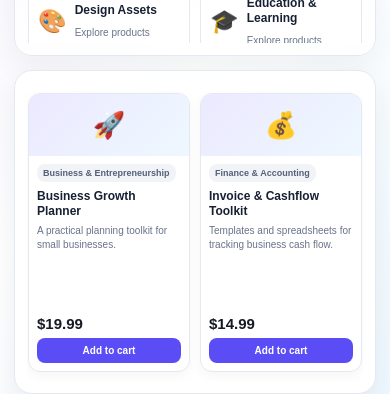
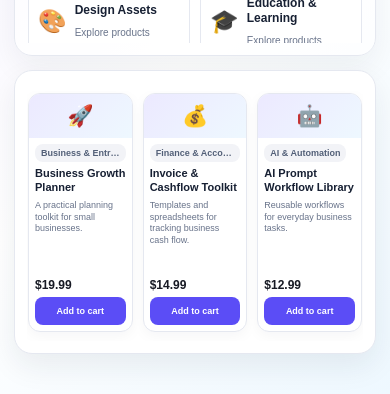
Before and after one commit to agnengineeringselectricals-crypto/diginanba, a Next.js app: page / in a window 390 px wide. Shown: the part 495-889 px from the top of the page. Built offline with nearby package versions, Linux system fonts and the light colour scheme; no server answers; the database is empty.

Commit message:
Compact featured products panel to match category panel height

```diff
--- a/app/globals.css
+++ b/app/globals.css
@@ -613,3 +613,49 @@ a.ref-need:hover .ref-solution-link{text-decoration:underline}
   }
   .ref-category{height:68px!important;min-height:68px!important;padding:9px!important}
 }
+
+
+/* Match the featured-products panel height to the category panel; show three compact product cards with horizontal scrolling. */
+.ref-market-grid{align-items:stretch!important}
+.ref-market-left,.ref-featured-panel{align-self:stretch!important;height:auto!important}
+.ref-featured-panel{display:flex!important;flex-direction:column!important;min-height:0!important}
+.ref-featured-grid{
+  flex:1 1 auto!important;
+  height:100%!important;
+  min-height:0!important;
+  max-height:none!important;
+  overflow-x:auto!important;
+  overflow-y:hidden!important;
+  align-items:stretch!important;
+}
+.ref-featured-card{
+  flex:0 0 calc((100% - 24px)/3)!important;
+  width:calc((100% - 24px)/3)!important;
+  max-width:calc((100% - 24px)/3)!important;
+  height:100%!important;
+  min-height:0!important;
+}
+.ref-featured-art{height:54px!important;flex:0 0 54px!important;font-size:25px!important}
+.ref-featured-body{padding:8px!important;min-height:0!important}
+.ref-featured-body h3{font-size:12px!important;line-height:1.25!important;min-height:0!important;margin:5px 0!important}
+.ref-featured-body p{font-size:10px!important;line-height:1.3!important;min-height:0!important;margin:0!important}
+.ref-featured-footer{margin-top:auto!important;padding-top:6px!important;gap:5px!important}
+.ref-featured-footer .ref-price{font-size:13px!important}
+.ref-add-cart{min-height:28px!important;padding:6px 6px!important;font-size:9px!important}
+@media(max-width:900px){
+  .ref-market-grid{align-items:stretch!important}
+  .ref-featured-panel{height:auto!important}
+  .ref-featured-grid{height:230px!important;flex:0 0 230px!important}
+  .ref-featured-card{height:100%!important}
+}
+@media(max-width:560px){
+  .ref-featured-grid{height:250px!important;flex:0 0 250px!important;gap:10px!important}
+  .ref-featured-card{flex-basis:calc((100% - 20px)/3)!important;width:calc((100% - 20px)/3)!important;max-width:calc((100% - 20px)/3)!important}
+  .ref-featured-art{height:44px!important;flex-basis:44px!important;font-size:21px!important}
+  .ref-featured-body{padding:6px!important}
+  .ref-featured-body h3{font-size:11px!important}
+  .ref-featured-body p{font-size:9px!important}
+  .ref-featured-footer{flex-direction:column!important;align-items:stretch!important}
+  .ref-featured-footer .ref-price{font-size:12px!important}
+  .ref-add-cart{width:100%!important;font-size:9px!important;padding:5px 4px!important}
+}
```
